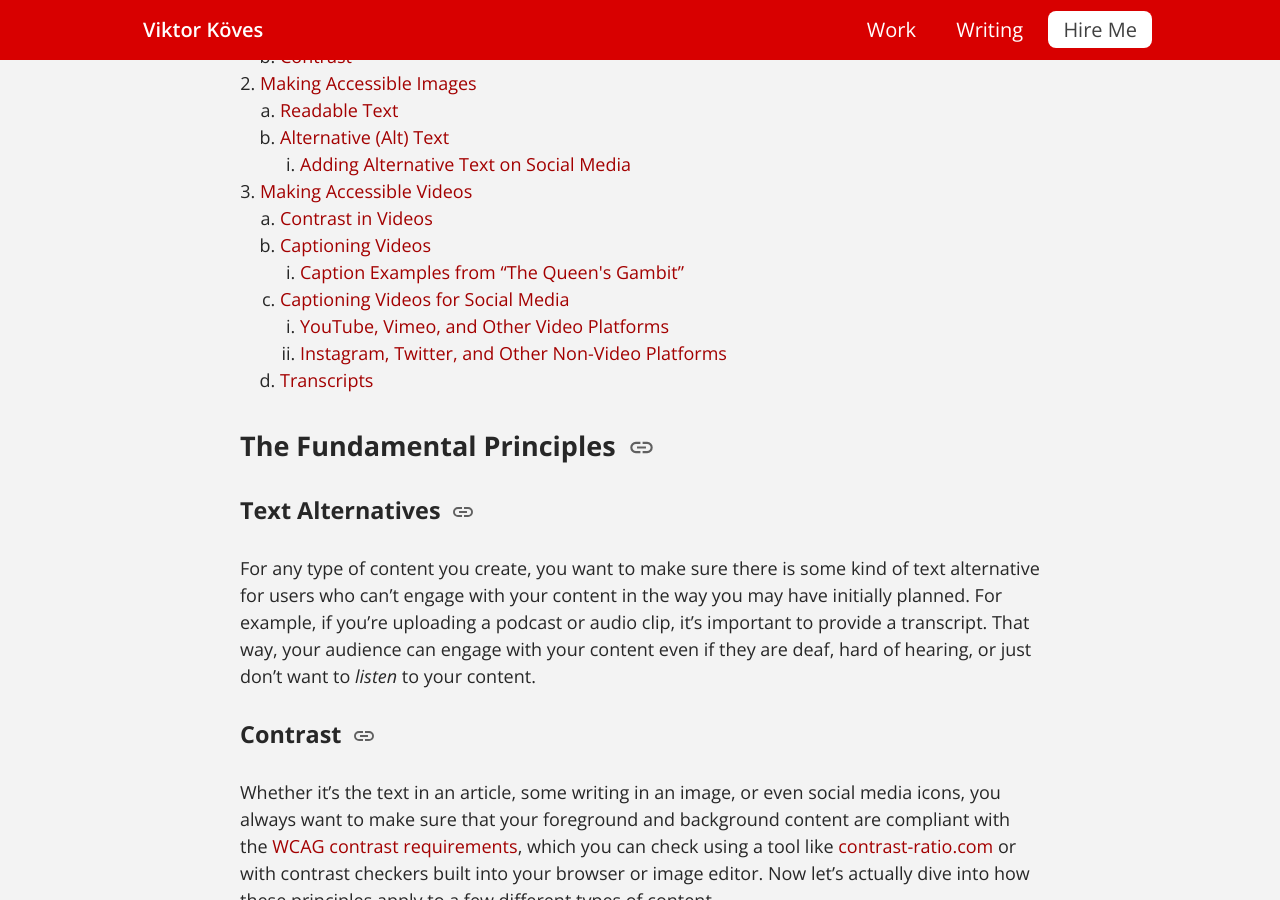
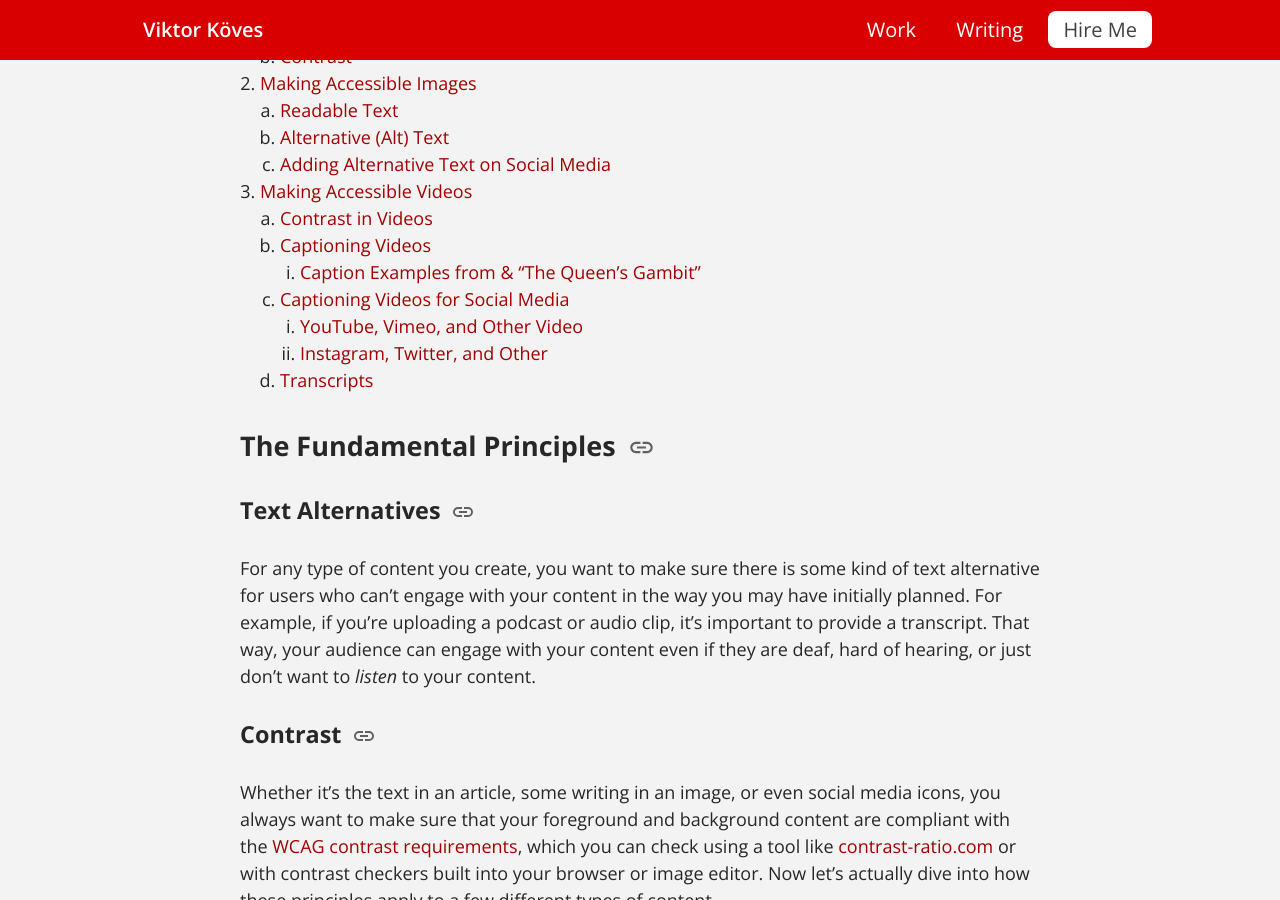
Before and after one commit to vkoves/vkoves.github.io, a Jekyll site: the page built from _posts/2021-01-13-making-accessible-content.md, in a window 1280 px wide and 900 px high, scrolled down 513 px. Built offline with Jekyll 4.4.1, drawn with Linux system fonts in a browser that asks for light colours.

Commit message:
Moved Table of Contents to Markdown

```diff
--- a/_posts/2021-01-13-making-accessible-content.md
+++ b/_posts/2021-01-13-making-accessible-content.md
@@ -13,73 +13,24 @@
   </a>
 </div>
 
-<ol class="table-of-contents">
-  <li>
-    <a href="#the-fundamental-principles">The Fundamental Principles</a>
-    <ol>
-      <li>
-        <a href="#text-alternatives">Text Alternatives</a>
-      </li>
-      <li>
-        <a href="#contrast">Contrast</a>
-      </li>
-    </ol>
-  </li>
-  <li>
-    <a href="#making-accessible-images">Making Accessible Images</a>
-    <ol>
-      <li>
-        <a href="#readable-text">Readable Text</a>
-      </li>
-      <li>
-        <a href="#alternative-alt-text">Alternative (Alt) Text</a>
-      </li>
-      <ol>
-        <li>
-          <a href="#adding-alternative-text-on-social-media">
-            Adding Alternative Text on Social Media
-          </a>
-        </li>
-      </ol>
-    </ol>
-  </li>
-  <li>
-    <a href="#making-accessible-videos">Making Accessible Videos</a>
-    <ol>
-      <li>
-        <a href="#contrast-in-videos">Contrast in Videos</a>
-      </li>
-      <li>
-        <a href="#captioning-videos">Captioning Videos</a>
-        <ol>
-          <li>
-            <a href="#caption-examples-from-ldquo-the-queen-s-gambit-rdquo">
-              Caption Examples from &ldquo;The Queen's Gambit&rdquo;
-            </a>
-          </li>
-        </ol>
-      </li>
-      <li>
-        <a href="#captioning-videos-for-social-media">Captioning Videos for Social Media</a>
-        <ol>
-          <li>
-            <a href="#youtube-vimeo-and-other-video-platforms">
-              YouTube, Vimeo, and Other Video Platforms
-            </a>
-          </li>
-          <li>
-            <a href="#instagram-twitter-and-other-non-video-platforms">
-              Instagram, Twitter, and Other Non-Video Platforms
-            </a>
-          </li>
-        </ol>
-      </li>
-      <li>
-        <a href="#transcripts">Transcripts</a>
-      </li>
-    </ol>
-  </li>
-</ol>
+1. [The Fundamental Principles](#the-fundamental-principles")
+    1. [Text Alternatives](#text-alternatives")
+    1. [Contrast](#contrast")
+
+1. [Making Accessible Images](#making-accessible-images")
+    1. [Readable Text](#readable-text")
+    1. [Alternative (Alt) Text](#alternative-alt-text)
+      1. [Adding Alternative Text on Social Media](#adding-alternative-text-on-social-media)
+
+1. [Making Accessible Videos](#making-accessible-videos")
+    1. [Contrast in Videos](#contrast-in-videos")
+    1. [Captioning Videos](#captioning-videos")
+        1. [Caption Examples from & "The Queen's Gambit"](#caption-examples-from-ldquo-the-queen-s-gambit-rdquo)
+    1. [Captioning Videos for Social Media](#captioning-videos-for-social-media")
+        1. [YouTube, Vimeo, and Other Video ](#youtube-vimeo-and-other-video-platforms"Platforms)
+        1. [Instagram, Twitter, and Other ](#instagram-twitter-and-other-non-video-platforms"Non-Video Platforms)
+    1. [Transcripts](#transcripts)
+{: .table-of-contents }
 
 <div id="toc-skipped" class="anchor"></div>
 
```
